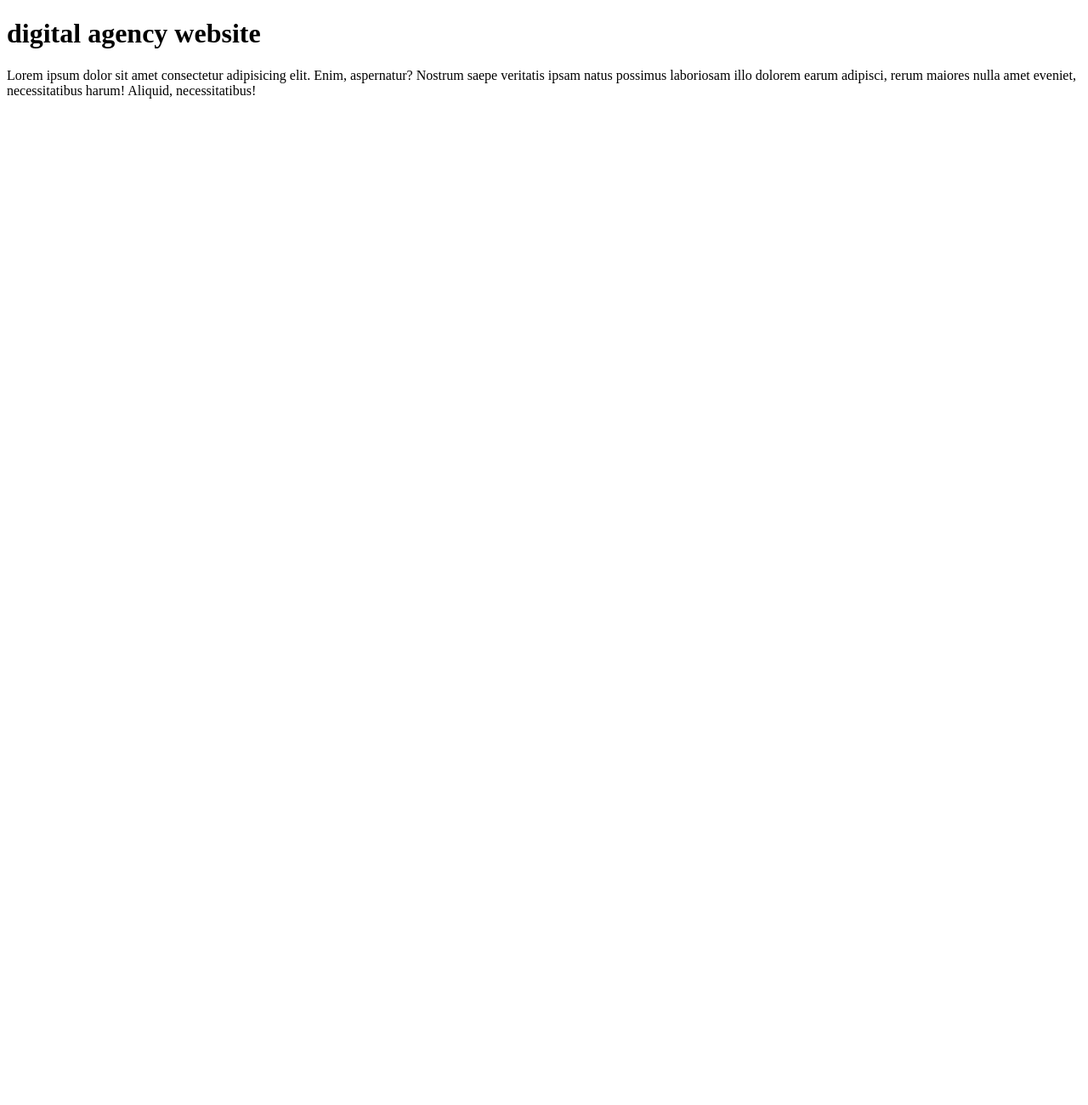
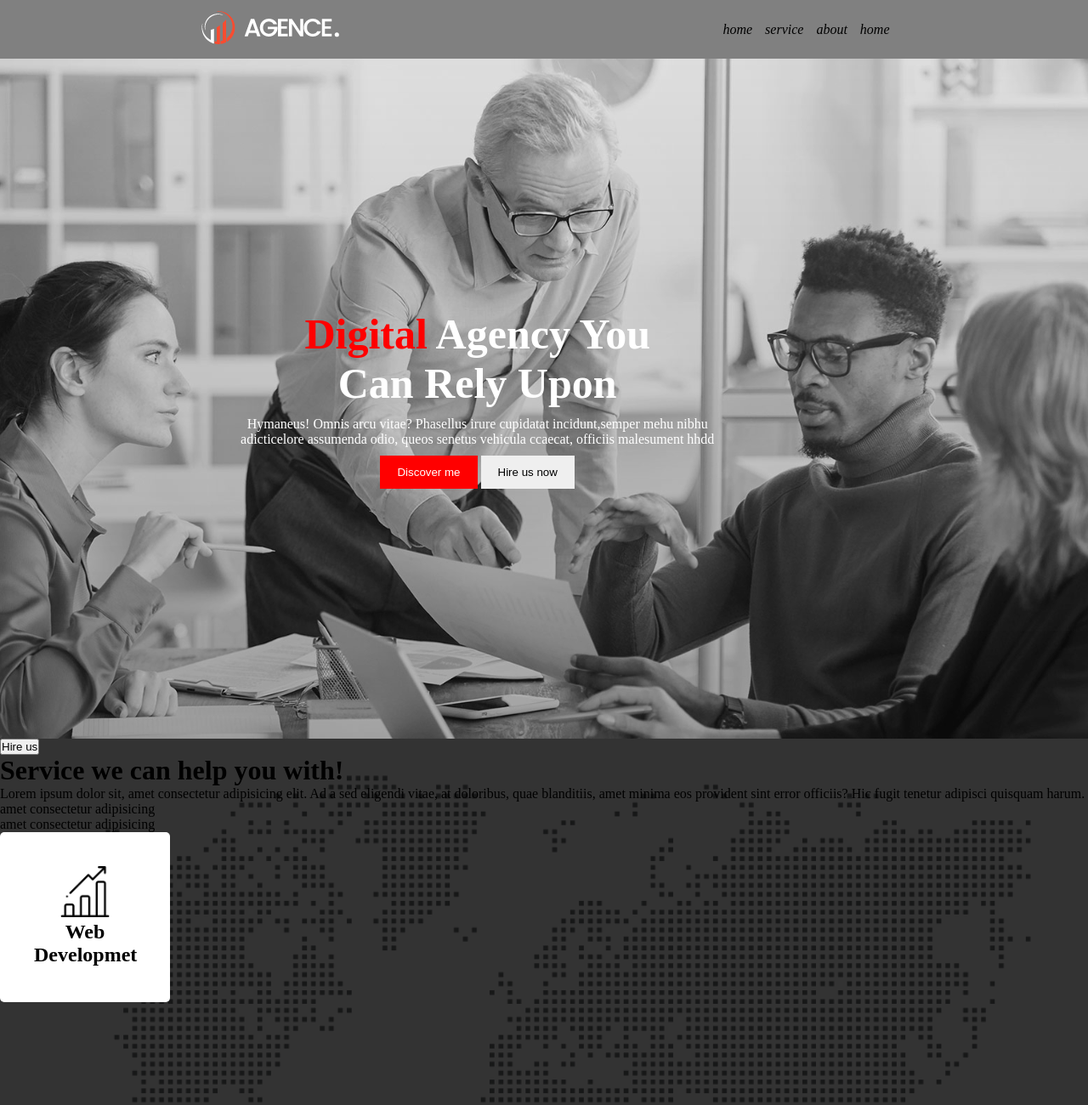
Before and after one commit to Mahmodul7314/digital-agency-website, a plain HTML site: page index.html in a window 1280 px wide. Shown: the top 1300 px of the page at 85% size. Before the commit the page ends 800 px from the top, so only its background shows below. Drawn offline with Linux system fonts and the light colour scheme.

Commit message:
banner section end

```diff
--- a/index.html
+++ b/index.html
@@ -7,7 +7,53 @@
   <link rel="stylesheet" href="style.css">
 </head>
 <body>
-    <h1>digital agency website</h1>
-    <p>Lorem ipsum dolor sit amet consectetur adipisicing elit. Enim, aspernatur? Nostrum saepe veritatis ipsam natus possimus laboriosam illo dolorem earum adipisci, rerum maiores nulla amet eveniet, necessitatibus harum! Aliquid, necessitatibus!</p>
+  <header>
+        <div class="nav-container">
+            <div class="logo">
+                <img src="./asset/logo/logo.png" alt="">
+            </div>
+            <div class="menus">
+                <li>home</li>
+                <li>service</li>
+                <li>about</li>
+                <li>home</li>
+            </div>
+        </div>
+        <div class="banner-container">
+            <div class="banner-info">
+                <h1 class="title"><span class="primary">Digital</span> Agency You <br> Can Rely Upon</h1>
+                <p class="description">Hymaneus! Omnis arcu vitae? Phasellus irure cupidatat incidunt,semper mehu nibhu adicticelore    assumenda odio, queos senetus vehicula ccaecat, officiis malesument hhdd</p>
+                <button class="btn bg-primary"> Discover me</button>
+                <button class="btn"> Hire us now</button>
+            </div>
+
+
+
+        </div>
+  </header>
+  <main>
+    <div class="service-container">
+        <div class="left-side-containr ">
+            <button>Hire us</button>
+            <h1>Service we can help you with!</h1>
+            <p>Lorem ipsum dolor sit, amet consectetur adipisicing elit. Ad a sed eligendi vitae, at doloribus, quae blanditiis, amet minima eos provident sint error officiis? Hic fugit tenetur adipisci quisquam harum.</p>
+            <ol>
+                <li>amet consectetur adipisicing </li>
+                <li>amet consectetur adipisicing </li>
+            </ol>
+        </div>
+        <div class="right-side-containr">
+            <div class="allbox">
+                <div class="box">
+                    <img class="box-icon" src="./asset/icons/bar-chart.png" alt="">
+                    <h2>Web Developmet</h2>
+                </div>
+            </div>
+        </div>
+    </div>
+  </main>
+  <footer>
+
+  </footer>
 </body>
 </html>
--- a/style.css
+++ b/style.css
@@ -0,0 +1,66 @@
+*{margin: 0;
+    padding: 0;
+}
+.nav-container{display: flex;
+justify-content: space-around;
+align-items: center;
+background-color: gray;
+padding:10px;
+}
+.menus{list-style: none;
+display: flex;
+gap: 15px;
+font-size: 16px;
+font-style: italic;
+}
+.banner-container{
+    height: 100vh;
+    background-image: url("./asset/image/background.jpg"),linear-gradient(rgba(0,0,0,0.1),rgba(0,0,0,0.3));
+    background-blend-mode: overlay;
+    background-position: center;
+    background-repeat:no-repeat;
+    background-size: cover;
+    text-align: center;
+    display: flex;
+    align-items: center;
+}
+.primary{color:red;}
+
+
+.title{color:white;
+font-weight: bold;
+font-size: 50px;}
+
+
+.description{
+color:white;
+padding:10px;
+width: 50%;
+margin: auto;
+
+}
+.btn{padding: 12px 20px;
+border: none;}
+
+.bg-primary{
+    background-color: red;
+    color:white;
+}
+.service-container{
+    height: 100vh;
+    background-image: url("./asset/image/footer-bg.png"),linear-gradient(rgba(0,0,0,0.8),rgba(0,0,0,0.8));
+    background-blend-mode: overlay;
+    background-position: center;
+    background-repeat:no-repeat;
+    background-size: cover;
+
+}
+.box-icon{width: 60px;}
+.box{
+    width: 120px;
+    height: 120px;
+    background-color: white;
+    padding: 40px;
+    color: black;
+    border-radius: 5px;
+text-align: center;}
```
